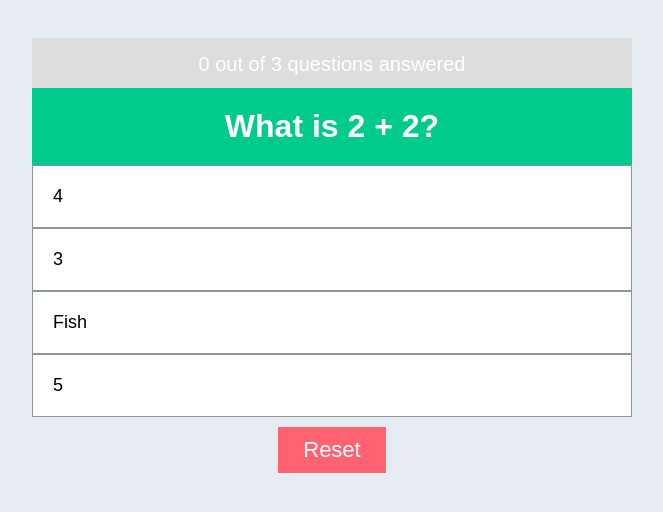
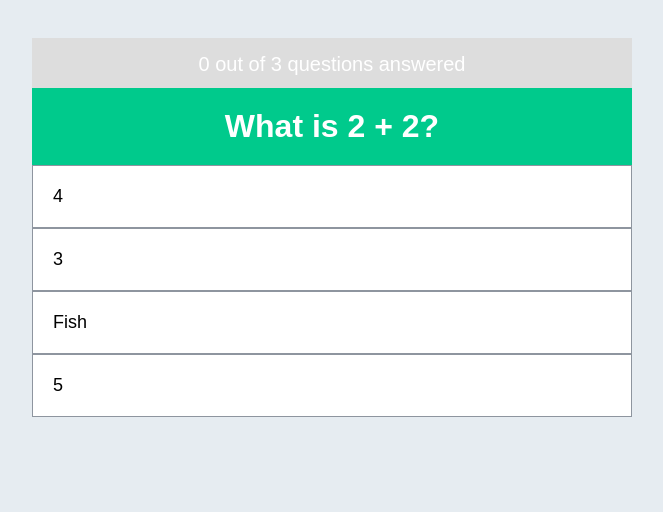
Before and after one commit to PhilipZi/vue-quiz-web-app, a Vue app: page / in a window 1280 px wide. Shown: the top 512 px of the page, without its empty margins (308-971 px from the left). Built offline with nearby package versions, Linux system fonts and the light colour scheme.

Commit message:
add v-if att to button to manage visibility

```diff
--- a/src/App.vue
+++ b/src/App.vue
@@ -7,7 +7,12 @@
       @question-answered="questionAnswered"
     />
     <Result v-else :results="results" :totalCorrect="totalCorrect" />
-    <button type="button" class="reset-btn" @click.prevent="reset">
+    <button
+      type="button"
+      class="reset-btn"
+      @click.prevent="reset"
+      v-if="this.questionsAnswered === questions.length"
+    >
       Reset
     </button>
   </div>
```
